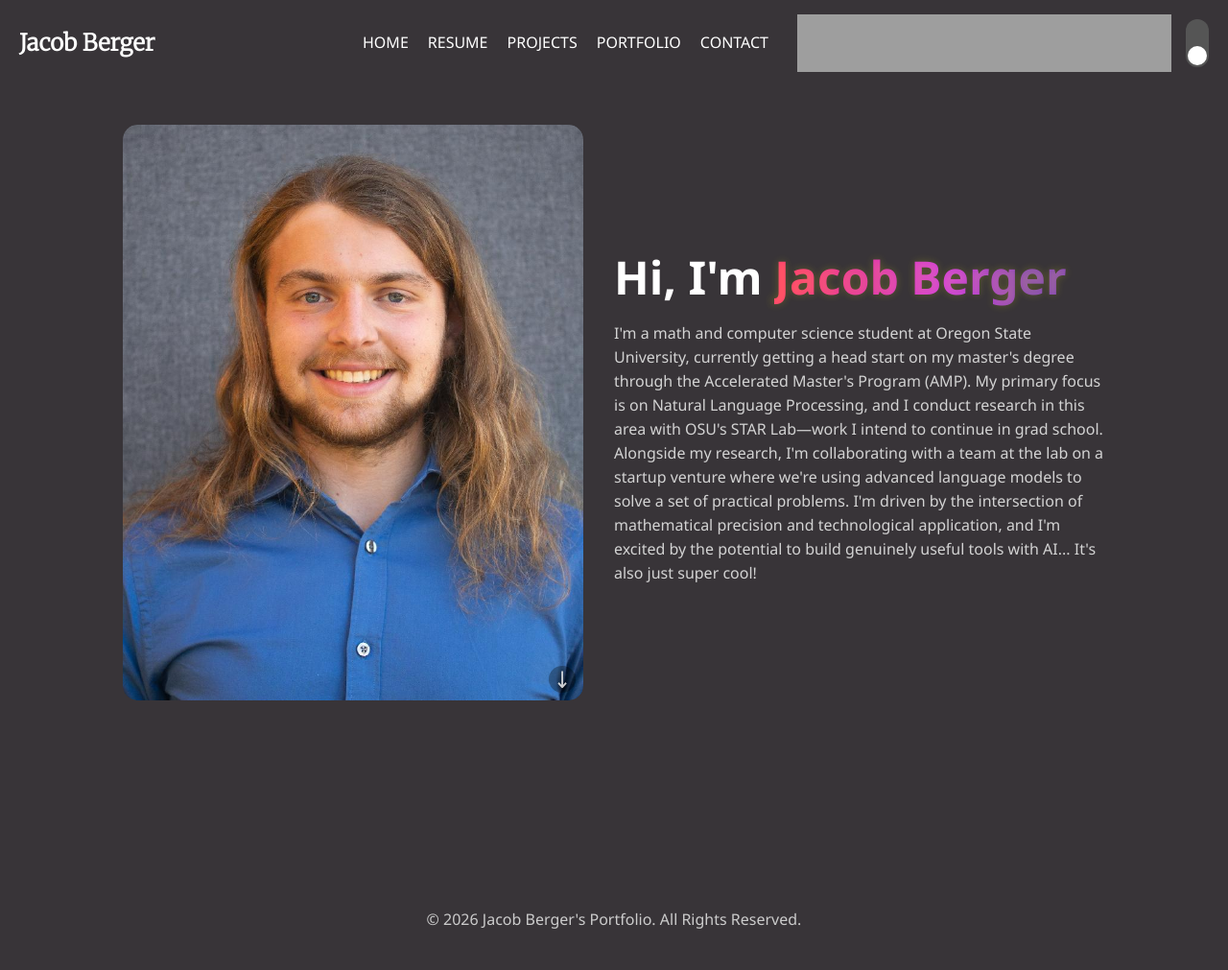
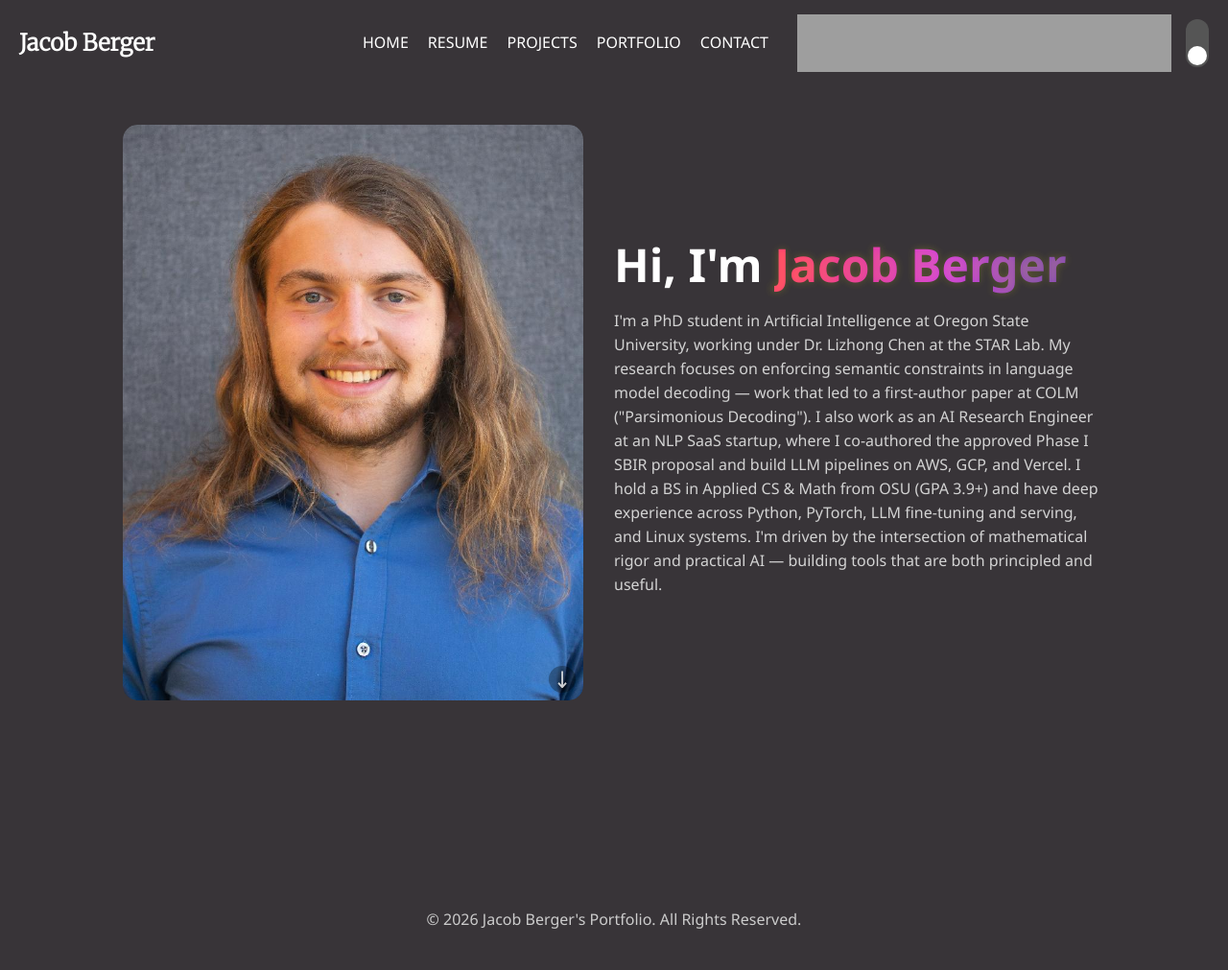
Before and after one commit to bergerjacob/bergerj-website, a Jekyll site: the page built from index.html, in a window 1280 px wide. Shown: the whole page at 96% size. Built offline with Jekyll 4.4.1, drawn with Linux system fonts in a browser that asks for light colours.

Commit message:
Remove dead about page; update home page with PhD/COLM/industry status

```diff
--- a/index.html
+++ b/index.html
@@ -10,7 +10,7 @@
     <div class="text-container">
         <h2 class="description">Hi, I'm <span class="rainbow-text">Jacob Berger</span></h2>
         <p class="description">
-            I'm a math and computer science student at Oregon State University, currently getting a head start on my master's degree through the Accelerated Master's Program (AMP). My primary focus is on Natural Language Processing, and I conduct research in this area with OSU's STAR Lab—work I intend to continue in grad school. Alongside my research, I'm collaborating with a team at the lab on a startup venture where we're using advanced language models to solve a set of practical problems. I'm driven by the intersection of mathematical precision and technological application, and I'm excited by the potential to build genuinely useful tools with AI... It's also just super cool!
+            I'm a PhD student in Artificial Intelligence at Oregon State University, working under Dr. Lizhong Chen at the STAR Lab. My research focuses on enforcing semantic constraints in language model decoding — work that led to a first-author paper at COLM ("Parsimonious Decoding"). I also work as an AI Research Engineer at an NLP SaaS startup, where I co-authored the approved Phase I SBIR proposal and build LLM pipelines on AWS, GCP, and Vercel. I hold a BS in Applied CS & Math from OSU (GPA 3.9+) and have deep experience across Python, PyTorch, LLM fine-tuning and serving, and Linux systems. I'm driven by the intersection of mathematical rigor and practical AI — building tools that are both principled and useful.
         </p>
     </div>
 </div>
```
Also changed, not shown: about/index.html (deleted, +0 -9 lines), about/style.css (deleted).
